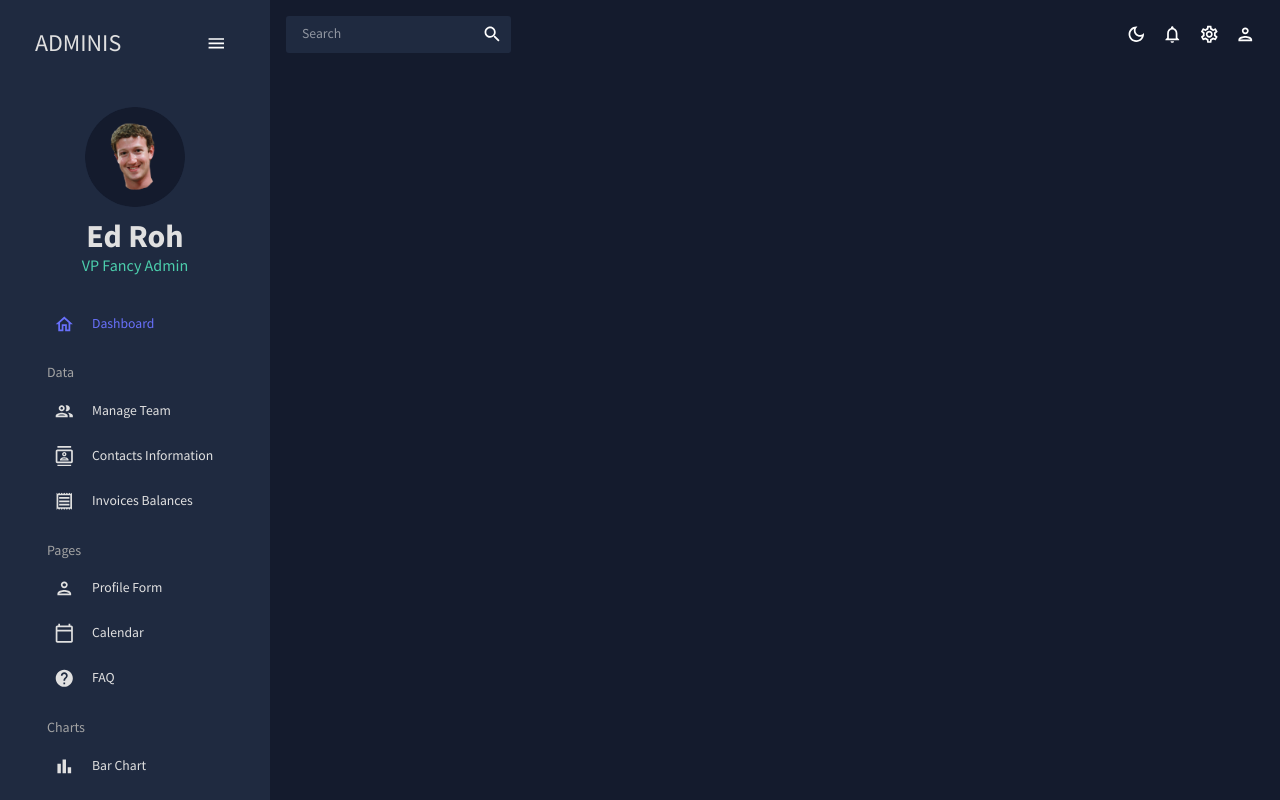
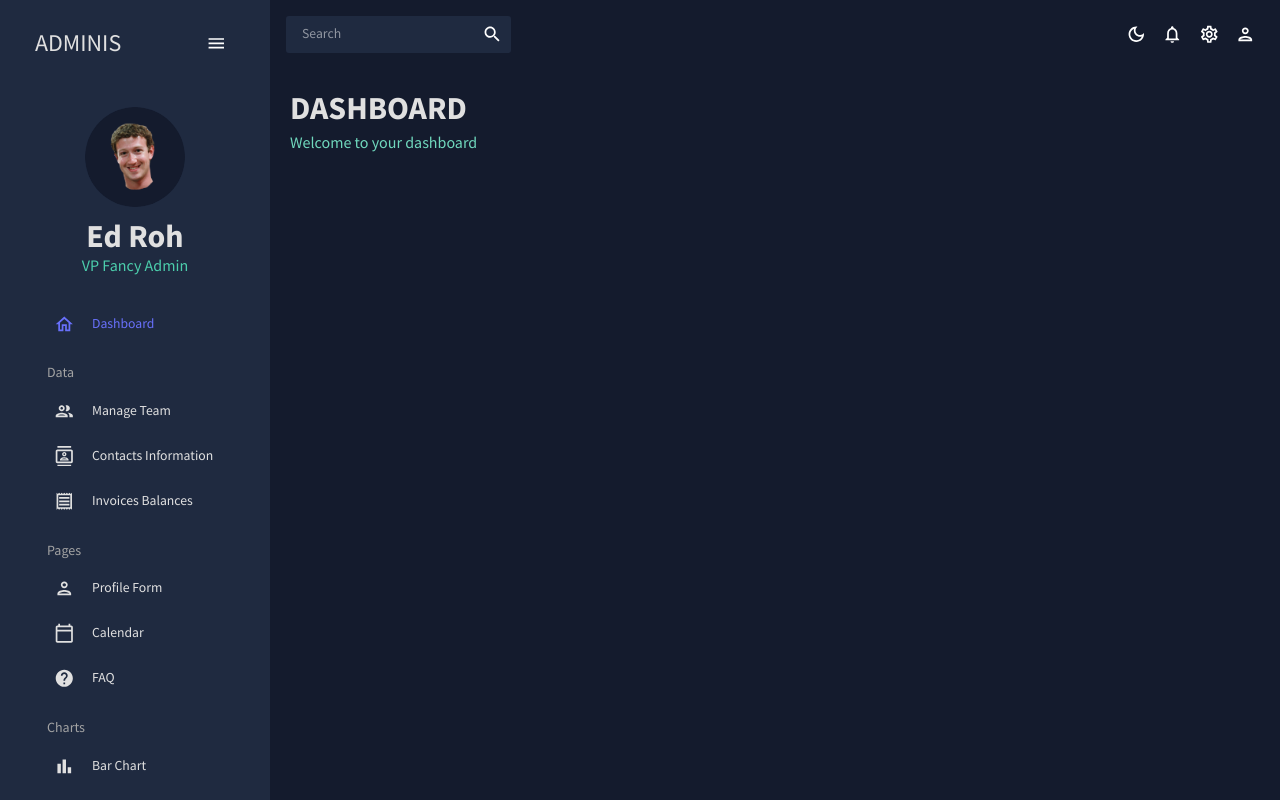
Before and after one commit to paszo/ed-roh-dashboard-tutorial, a React (Create React App) app: page / in a window 1280 px wide. Built offline with nearby package versions, Linux system fonts and the light colour scheme.

Commit message:
added the header

```diff
--- a/src/scenes/dashboard/index.jsx
+++ b/src/scenes/dashboard/index.jsx
@@ -1,10 +1,15 @@
 import React from 'react';
+import Header from '../../components/Header';
+import {Box} from "@mui/material";
 
 const Dashboard = () => {
     return (
-        <div>
+        <Box  m="20px">
+            <Box dispaly="flex" justifyContent="space-between" alignItems="center">
+                <Header title="DASHBOARD" subtitle="Welcome to your dashboard"></Header>
+            </Box>
 
-        </div>
+        </Box>
     );
 };
 
```
